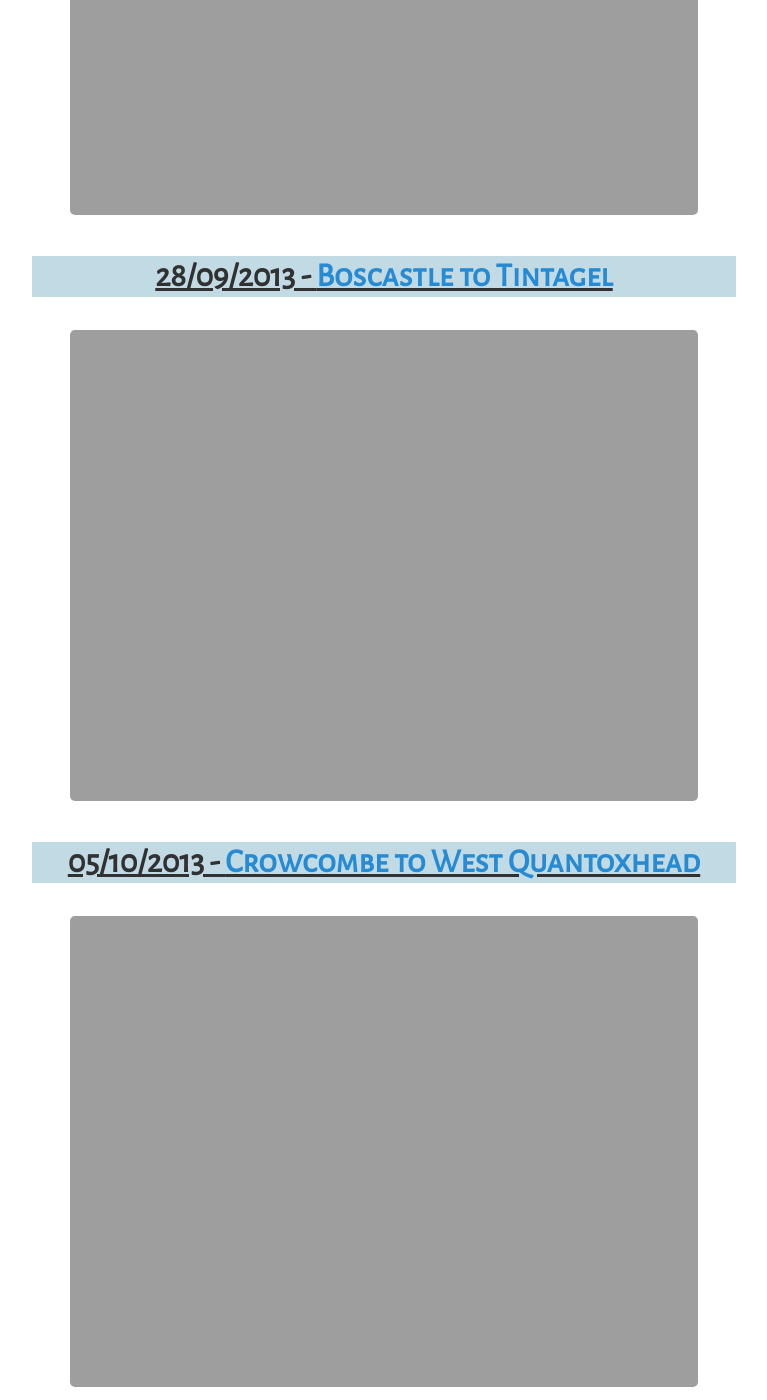
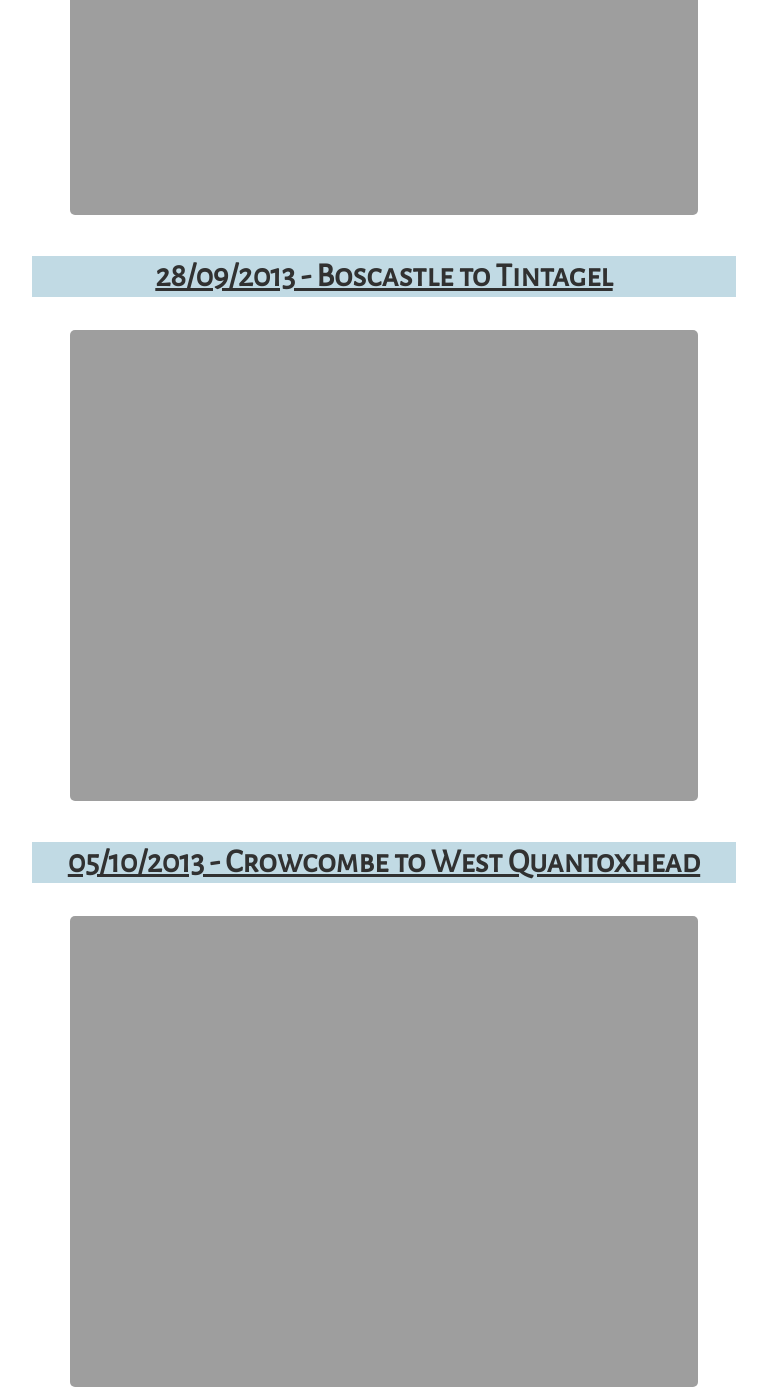
Before and after one commit to foopod/Travel-Website, a Jekyll site: the page built from _posts/2013-09-21-ODDsWalks.md, in a window 1280 px wide and 1400 px high, scrolled down 459 px. Shown: the whole window, without its empty margins (256-1023 px from the left). Built offline with Jekyll 4.4.1, drawn with Linux system fonts in a browser that asks for light colours; some of the changed text lies outside the part shown.

Commit message:
Update 2013-09-21-ODDsWalks.md

```diff
--- a/_posts/2013-09-21-ODDsWalks.md
+++ b/_posts/2013-09-21-ODDsWalks.md
@@ -11,31 +11,31 @@
 titleImage: https://adventuresofthetravellingtwins.com/Photos/2013-12-07-CastleDrogo/4.jpg
 ---
 
-<h5>21/09/2013 - <a target="_blank" href="https://adventuresofthetravellingtwins.com/subposts/2013-09-21-FresherWalk">Freshers Walk</a></h5>
-<img src="https://adventuresofthetravellingtwins.com/Photos/2013-09-21-Freshers/P1010414.JPG" class="image3">
+<h5>21/09/2013 - Freshers Walk</h5>
+<a target="_blank" href="https://adventuresofthetravellingtwins.com/subposts/2013-09-21-FresherWalk"><img src="https://adventuresofthetravellingtwins.com/Photos/2013-09-21-Freshers/P1010414.JPG" class="image3"></a>
 
-<h5>28/09/2013 - <a target="_blank" href="https://adventuresofthetravellingtwins.com/_posts/_subposts/2013-09-28-BoscastleToTintagel.md">Boscastle to Tintagel</a></h5>
-<img src="https://adventuresofthetravellingtwins.com/Photos/2013-10-02-BoscastleToTintagel/P1010501.JPG" class="image3">
+<h5>28/09/2013 - Boscastle to Tintagel</h5>
+<a target="_blank" href="https://adventuresofthetravellingtwins.com/subposts/2013-09-28-BoscastleToTintagel.md"><img src="https://adventuresofthetravellingtwins.com/Photos/2013-10-02-BoscastleToTintagel/P1010501.JPG" class="image3"></a>
 
-<h5>05/10/2013 - <a target="_blank" href="https://adventuresofthetravellingtwins.com/_posts/_subposts/2013-10-05-CrowcombeToWestQuantoxhead.md">Crowcombe to West Quantoxhead</a></h5>
-<img src="https://adventuresofthetravellingtwins.com/Photos/2013-10-05-CrowcombeToWestQuantoxhead/P1010543.JPG" class="image3">
+<h5>05/10/2013 - Crowcombe to West Quantoxhead</h5>
+<a target="_blank" href="https://adventuresofthetravellingtwins.com/subposts/2013-10-05-CrowcombeToWestQuantoxhead.md"><img src="https://adventuresofthetravellingtwins.com/Photos/2013-10-05-CrowcombeToWestQuantoxhead/P1010543.JPG" class="image3"></a>
 
-<h5>19/10/2013 - <a target="_blank" href="https://adventuresofthetravellingtwins.com/_posts/_subposts/2013-10-19-OutOfBoots.md">Out Of Boots</a></h5>
-<img src="https://adventuresofthetravellingtwins.com/Photos/2013-10-19-OutOfBoots/P1010848.JPG" class="image3">
+<h5>19/10/2013 - Out Of Boots</h5>
+<a target="_blank" href="https://adventuresofthetravellingtwins.com/subposts/2013-10-19-OutOfBoots.md"><img src="https://adventuresofthetravellingtwins.com/Photos/2013-10-19-OutOfBoots/P1010848.JPG" class="image3"></a>
 
-<h5>26/10/2013 - <a target="_blank" href="https://adventuresofthetravellingtwins.com/_posts/_subposts/2013-10-26-RamesHeadToCremyll.md">Rames Head to Cremyll</a></h5>
-<img src="https://adventuresofthetravellingtwins.com/Photos/2013-10-26-RamesHeadToCremyll/P1010896.JPG" class="image3">
+<h5>26/10/2013 - Rames Head to Cremyll</h5>
+<a target="_blank" href="https://adventuresofthetravellingtwins.com/subposts/2013-10-26-RamesHeadToCremyll.md"><img src="https://adventuresofthetravellingtwins.com/Photos/2013-10-26-RamesHeadToCremyll/P1010896.JPG" class="image3"></a>
 
-<h5>05/11/2013 - <a target="_blank" href="https://adventuresofthetravellingtwins.com/_posts/_subposts/2013-11-05-TarBarrels.md">Tar Barrels</a></h5>
-<img src="https://adventuresofthetravellingtwins.com/Photos/2013-11-05-TarBarrels/IMG_0141.JPG" class="image3">
+<h5>05/11/2013 - Tar Barrels</h5>
+<a target="_blank" href="https://adventuresofthetravellingtwins.com/subposts/2013-11-05-TarBarrels.md"><img src="https://adventuresofthetravellingtwins.com/Photos/2013-11-05-TarBarrels/IMG_0141.JPG" class="image3"></a>
 
-<h5>16/11/2013 - <a target="_blank" href="https://adventuresofthetravellingtwins.com/_posts/_subposts/2013-11-16-SticklepathToOkehampton.md">Sticklepath to Okehampton</a></h5>
-<img src="https://adventuresofthetravellingtwins.com/Photos/2013-11-16-SticklepathToOkehampton/P1020379.JPG" class="image3">
+<h5>16/11/2013 - Sticklepath to Okehampton</h5>
+<a target="_blank" href="https://adventuresofthetravellingtwins.com/subposts/2013-11-16-SticklepathToOkehampton.md"><img src="https://adventuresofthetravellingtwins.com/Photos/2013-11-16-SticklepathToOkehampton/P1020379.JPG" class="image3"></a>
 
-<h5>23/11/2013 -  <a target="_blank" href="https://adventuresofthetravellingtwins.com/_posts/_subposts/2013-11-23-FenitonToWimple.md">Feniton to Wimple</a></h5>
-<img src="https://adventuresofthetravellingtwins.com/Photos/2013-11-23-FenitonToWimple/1466067_497080833722414_1755431466_n.jpg" class="image3">
+<h5>23/11/2013 -  Feniton to Wimple</h5>
+<a target="_blank" href="https://adventuresofthetravellingtwins.com/subposts/2013-11-23-FenitonToWimple.md"><img src="https://adventuresofthetravellingtwins.com/Photos/2013-11-23-FenitonToWimple/1466067_497080833722414_1755431466_n.jpg" class="image3"></a>
 
-<h5>07/12/2013 - <a target="_blank" href="https://adventuresofthetravellingtwins.com/_posts/_subposts/2013-12-07-CastleDrogo.md">Castle Drogo</a></h5>
-<img src="https://adventuresofthetravellingtwins.com/Photos/2013-12-07-CastleDrogo/4.jpg" class="image3">
+<h5>07/12/2013 - Castle Drogo</h5>
+<a target="_blank" href="https://adventuresofthetravellingtwins.com/subposts/2013-12-07-CastleDrogo.md"><img src="https://adventuresofthetravellingtwins.com/Photos/2013-12-07-CastleDrogo/4.jpg" class="image3"></a>
 
 <a href="https://adventuresofthetravellingtwins.com/">Return to Home Page</a>
```
